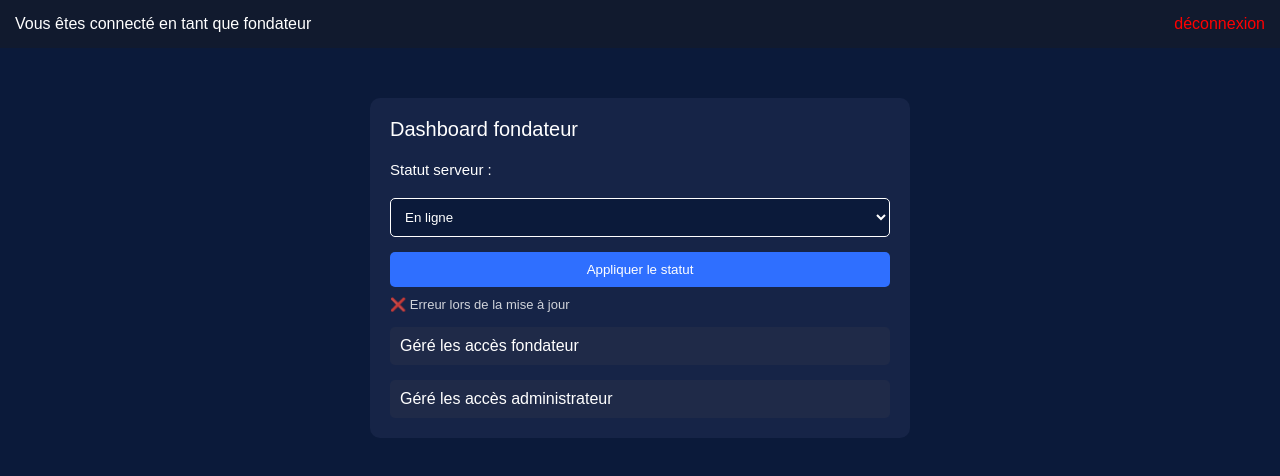
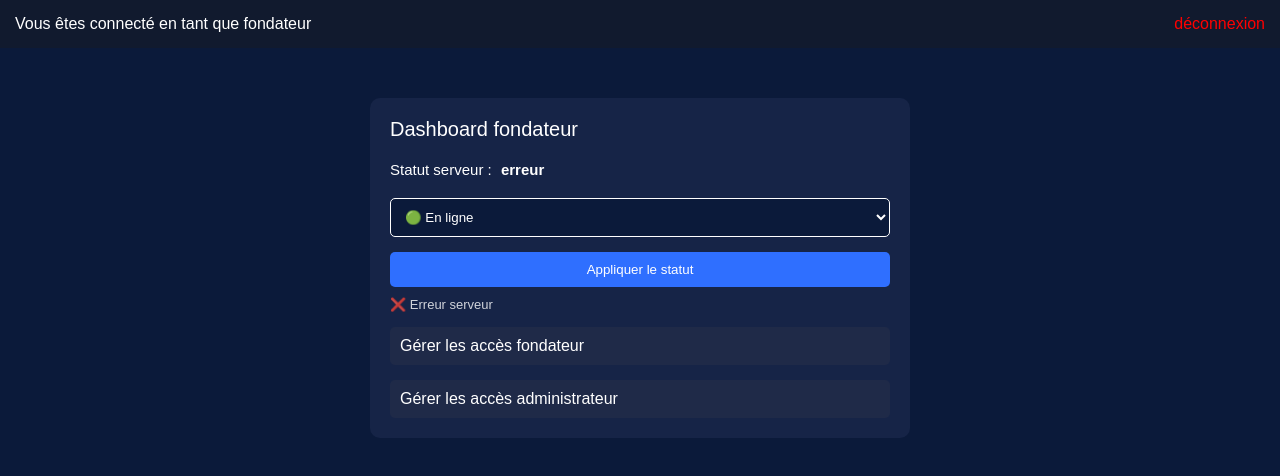
Before and after one commit to Nocturne56/crazy-fort, a website: page public/fondateur.html in a window 1280 px wide. Both pictures are taken after a click on the button "Appliquer le statut". Drawn offline with Linux system fonts and the light colour scheme; no server answers.

Commit message:
Update fondateur.html

```diff
--- a/public/fondateur.html
+++ b/public/fondateur.html
@@ -108,9 +108,9 @@ button {
   </label>
 
   <select id="statusSelect">
-    <option value="en ligne">En ligne</option>
-    <option value="maintenance">Maintenance</option>
-    <option value="éteint">Éteint</option>
+    <option value="online">🟢 En ligne</option>
+    <option value="maintenance">🟡 Maintenance</option>
+    <option value="offline">🔴 Éteint</option>
   </select>
 
   <button onclick="updateStatus()">Appliquer le statut</button>
@@ -118,11 +118,11 @@ button {
   <div id="statusInfo"></div>
 
   <div class="link" onclick="goFondateurs()">
-    Géré les accès fondateur
+    Gérer les accès fondateur
   </div>
 
   <div class="link" onclick="goAdmin()">
-    Géré les accès administrateur
+    Gérer les accès administrateur
   </div>
 </div>
 
@@ -132,8 +132,13 @@ button {
 fetch("/api/config")
   .then(res => res.json())
   .then(data => {
-    document.getElementById("statusSelect").value = data.status;
-    document.getElementById("currentStatus").innerText = data.status;
+    const status = data.status || "offline";
+
+    document.getElementById("statusSelect").value = status;
+    document.getElementById("currentStatus").innerText = status;
+  })
+  .catch(() => {
+    document.getElementById("currentStatus").innerText = "erreur";
   });
 
 // ================= UPDATE STATUS =================
@@ -149,6 +154,13 @@ function updateStatus() {
   })
   .then(res => res.json())
   .then(data => {
+
+    if (!data.success) {
+      document.getElementById("statusInfo").innerText =
+        "❌ Erreur : " + (data.message || "inconnue");
+      return;
+    }
+
     document.getElementById("statusInfo").innerText =
       "✔ Statut mis à jour : " + data.status;
 
@@ -156,7 +168,7 @@ function updateStatus() {
   })
   .catch(() => {
     document.getElementById("statusInfo").innerText =
-      "❌ Erreur lors de la mise à jour";
+      "❌ Erreur serveur";
   });
 }
 
```
